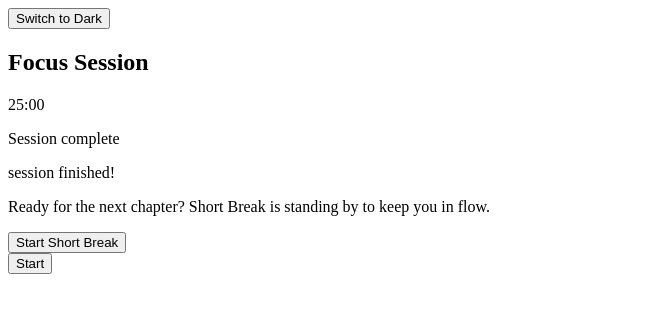
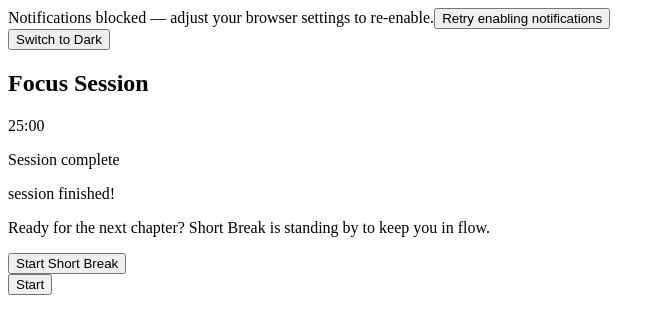
Before and after one commit to johnwick22012026-source/PMD, a React (Vite) app: page / in a window 1280 px wide. Shown: the top 334 px of the page, without its empty margins (0-665 px from the left). Built offline with nearby package versions, Linux system fonts and the light colour scheme.

Commit message:
feat(PMD-47): Implement contextual browser notifications for session completion — src/App.tsx

```diff
--- a/src/App.tsx
+++ b/src/App.tsx
@@ -13,6 +13,8 @@ const TIMER_SETTINGS_KEY = 'pomodoro_timer_settings'
 const HISTORY_KEY = 'pomodoro_history'
 const TIMER_STATE_KEY = 'pomodoro_timer_state'
 const CYCLE_STATE_KEY = 'pomodoro_cycle_state'
+
+const notificationApiAvailable = () => typeof window !== 'undefined' && 'Notification' in window
 
 type TimerSettings = {
   focus: number
@@ -53,6 +55,8 @@ type CycleState = {
 type PresetKey = 'classic' | 'deepWork' | 'custom'
 
 type DurationPreset = Pick<TimerSettings, DurationFieldKey>
+
+type NotificationPermissionState = 'default' | 'granted' | 'denied' | 'unsupported'
 
 const PRESET_DURATION_SETTINGS: Record<Exclude<PresetKey, 'custom'>, DurationPreset> = {
   classic: {
@@ -273,7 +277,22 @@ const sessionLabels: Record<SessionMode, string> = {
   longBreak: 'Long Break',
 }
 
+const normalizeNotificationPermission = (value: NotificationPermission): NotificationPermissionState => {
+  if (value === 'granted') return 'granted'
+  if (value === 'denied') return 'denied'
+  return 'default'
+}
+
 export default function App() {
+  const notificationSupported = useMemo(() => notificationApiAvailable(), [])
+
+  const [notificationPermission, setNotificationPermission] = useState<NotificationPermissionState>(() => {
+    if (!notificationSupported) {
+      return 'unsupported'
+    }
+    return normalizeNotificationPermission(Notification.permission)
+  })
+
   const [theme, setTheme] = usePersistedState<'light' | 'dark'>(
     THEME_KEY,
     resolvePreferredTheme,
@@ -303,9 +322,6 @@ export default function App() {
 
   const [prefersReducedMotion, setPrefersReducedMotion] = useState(false)
   const [completedMode, setCompletedMode] = useState<SessionMode | null>(null)
-  const [nextMode, setNextMode] = useState<SessionMode>(() =>
-    determineNextMode(persistedTimer.mode, DEFAULT_CYCLE_STATE.focusStreak, timerSettings.sessionsBeforeLongBreak),
-  )
 
   // Persisted history and cycle state
   const [history, setHistory] = usePersistedState<HistoryEntry[]>(
@@ -317,6 +333,17 @@ export default function App() {
     CYCLE_STATE_KEY,
     () => DEFAULT_CYCLE_STATE,
     isCycleState,
+  )
+
+  // Calculate nextMode dynamically to avoid staleness
+  const nextMode = useMemo(
+    () =>
+      determineNextMode(
+        sessionMode,
+        cycleState.focusStreak,
+        timerSettings.sessionsBeforeLongBreak,
+      ),
+    [sessionMode, cycleState.focusStreak, timerSettings.sessionsBeforeLongBreak],
   )
 
   const targetEndRef = useRef<number | null>(null)
@@ -368,6 +395,23 @@ export default function App() {
     }
   }, [timerSettings.soundEnabled])
 
+  const showSessionNotification = useCallback(
+    (completed: SessionMode, upcoming: SessionMode) => {
+      if (!notificationSupported || notificationPermission !== 'granted') {
+        return
+      }
+      try {
+        new Notification(`${sessionLabels[completed]} session finished`, {
+          body: `Next up: ${sessionLabels[upcoming]}. Tap to continue your flow.`,
+          silent: !timerSettings.soundEnabled,
+        })
+      } catch (error) {
+        console.error('Unable to show notification', error)
+      }
+    },
+    [notificationPermission, notificationSupported, timerSettings.soundEnabled],
+  )
+
   useEffect(() => {
     if (persistedTimer.timerState === 'running' && persistedTimer.endAt) {
       targetEndRef.current = persistedTimer.endAt
@@ -400,8 +444,11 @@ export default function App() {
         if (intervalRef.current) clearInterval(intervalRef.current)
         playCompletionTone()
         setCompletedMode(sessionMode)
-        const upcoming = determineNextMode(sessionMode, cycleState.focusStreak, timerSettings.sessionsBeforeLongBreak)
-        setNextMode(upcoming)
+        const upcoming = determineNextMode(
+          sessionMode,
+          cycleState.focusStreak,
+          timerSettings.sessionsBeforeLongBreak,
+        )
         setTimerPhase('completed')
         setPausedMs(null)
         setRemainingMs(0)
@@ -421,12 +468,21 @@ export default function App() {
           }
           return { ...prev, focusStreak: 0 }
         })
+
+        showSessionNotification(sessionMode, upcoming)
       }
     }, 250)
     return () => {
       if (intervalRef.current) clearInterval(intervalRef.current)
     }
-  }, [timerPhase, sessionMode, timerSettings.sessionsBeforeLongBreak, playCompletionTone, cycleState.focusStreak])
+  }, [
+    timerPhase,
+    sessionMode,
+    timerSettings.sessionsBeforeLongBreak,
+    playCompletionTone,
+    cycleState.focusStreak,
+    showSessionNotification,
+  ])
 
   useEffect(() => {
     if (!isBrowser) return
@@ -448,6 +504,19 @@ export default function App() {
     }
   }, [])
 
+  const requestNotificationPermission = useCallback(() => {
+    if (!notificationSupported) {
+      return
+    }
+    Notification.requestPermission()
+      .then(permission => {
+        setNotificationPermission(normalizeNotificationPermission(permission))
+      })
+      .catch(() => {
+        setNotificationPermission('denied')
+      })
+  }, [notificationSupported])
+
   const startTimer = useCallback(() => {
     if (timerPhase === 'running') return
     const dur = timerPhase === 'paused' && pausedMs != null ? pausedMs : remainingMs
@@ -468,7 +537,6 @@ export default function App() {
   }
 
   const handleContinueToNextSession = useCallback(() => {
-    if (!nextMode) return
     const sessionDuration = getSessionDurationMs(nextMode, timerSettings)
     const endAt = Date.now() + Math.max(0, sessionDuration)
     targetEndRef.current = endAt
@@ -497,14 +565,55 @@ export default function App() {
     ? 'transition-none'
     : `${sharedTokens.motion}`
 
+  const notificationStatusLabel = useMemo(() => {
+    switch (notificationPermission) {
+      case 'granted':
+        return 'Notifications enabled'
+      case 'denied':
+        return 'Notifications blocked — adjust your browser settings to re-enable.'
+      case 'unsupported':
+        return 'Notifications are unavailable in this browser.'
+      default:
+        return 'Notifications disabled — click to allow session alerts.'
+    }
+  }, [notificationPermission])
+
+  const notificationButtonLabel = useMemo(() => {
+    if (notificationPermission === 'granted') {
+      return 'Notifications enabled'
+    }
+    if (notificationPermission === 'denied') {
+      return 'Retry enabling notifications'
+    }
+    if (notificationSupported) {
+      return 'Enable notifications'
+    }
+    return 'Notifications unavailable'
+  }, [notificationPermission, notificationSupported])
+
   const rootClasses = `${getSurfaceStyles(theme)} min-h-screen flex flex-col ${sharedTokens.motion}`
 
   return (
     <div className={rootClasses}>
-      <header className="p-4 flex justify-end">
+      <header className="p-4 flex flex-col gap-3 sm:flex-row sm:justify-between sm:items-center">
+        <div className="flex flex-col gap-1 text-xs text-slate-500 dark:text-slate-400" aria-live="polite">
+          <span>{notificationStatusLabel}</span>
+          <button
+            type="button"
+            onClick={requestNotificationPermission}
+            disabled={!notificationSupported || notificationPermission === 'granted'}
+            className={`px-3 py-1 rounded-full text-[0.65rem] font-semibold uppercase tracking-[0.3em] text-white focus-visible:outline-none ${
+              notificationSupported && notificationPermission !== 'granted'
+                ? 'bg-sky-600 hover:bg-sky-500'
+                : 'bg-slate-500 cursor-not-allowed'
+            } ${sharedTokens.motion}`}
+          >
+            {notificationButtonLabel}
+          </button>
+        </div>
         <button
           onClick={() => setTheme(theme === 'light' ? 'dark' : 'light')}
-          className="px-3 py-1 bg-blue-500 text-white rounded"
+          className="px-3 py-1 bg-blue-500 text-white rounded text-sm font-semibold"
         >
           Switch to {theme === 'light' ? 'Dark' : 'Light'}
         </button>
```
